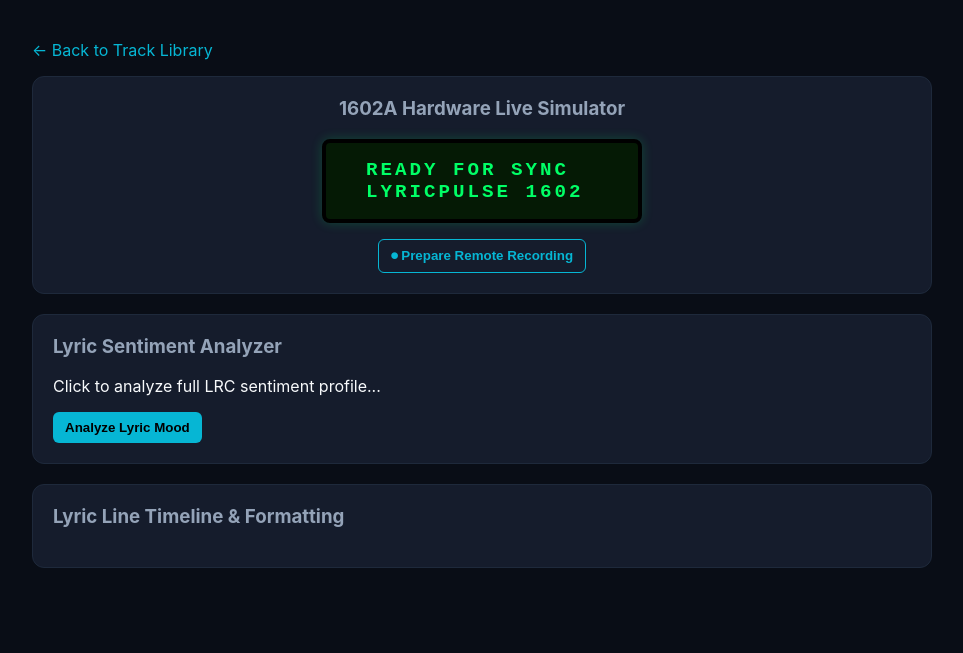
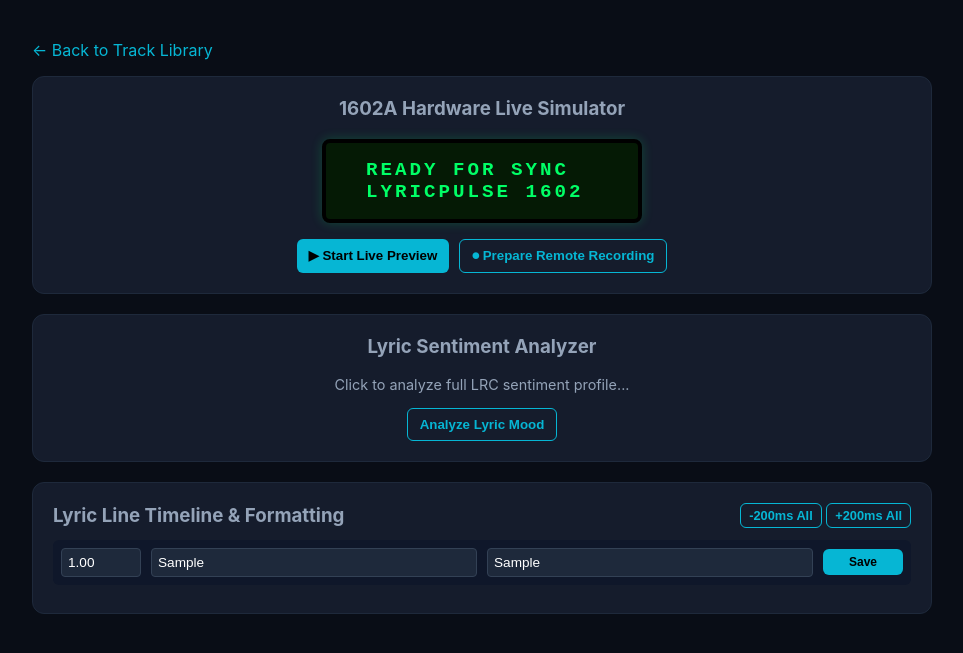
Before and after one commit to retardedmonkeygaming/rpi-lyric-display, a Flask app: page /editor/1 in a window 1280 px wide. Shown: the top 653 px of the page, without its empty margins (158-1121 px from the left). Run offline with Flask 3, Linux system fonts and the light colour scheme; tables that the repository leaves empty hold one stand-in row (values such as "Sample post"); parts of the project's set-up code (start-up, migrations or seed data) failed here and were passed over.

Commit message:
Add API endpoint for song lyrics in JSON format and enhance editor page with live preview and sentiment analysis features

```diff
--- a/web/routes.py
+++ b/web/routes.py
@@ -203,3 +203,11 @@ def analyze_song_sentiment(song_id: int):
     full_text = " ".join([f"{l1} {l2}" for _, l1, l2 in lyrics])
     mood, confidence = SentimentScorer.analyze_text(full_text)
     return jsonify({"status": "success", "suggested_mood": mood, "confidence": confidence})
+from flask import jsonify
+
+@bp.route('/api/songs/<int:song_id>/lyrics-json')
+def get_song_lyrics_json(song_id):
+    lyrics = db.get_song_lyrics(song_id)  # Adjust based on your DB function
+    # Format each line as [timestamp, line1, line2]
+    formatted = [[line[0], line[1], line[2]] for line in lyrics]
+    return jsonify({'status': 'success', 'lyrics': formatted})
--- a/web/templates/editor.html
+++ b/web/templates/editor.html
@@ -3,7 +3,7 @@
 <head>
     <meta charset="UTF-8">
     <meta name="viewport" content="width=device-width, initial-scale=1.0">
-    <title>LyricPulse — Advanced Editor</title>
+    <title>LyricPulse — Advanced Editor: {{ song.title }}</title>
     <style>
         :root { --bg: #090d16; --card: #151c2c; --accent: #06b6d4; --lcd-bg: #051a05; --lcd-text: #00ff66; --text: #f8fafc; }
         body { font-family: -apple-system, BlinkMacSystemFont, "Segoe UI", Roboto, sans-serif; background: var(--bg); color: var(--text); padding: 24px; margin: 0; }
@@ -15,8 +15,9 @@
         .lcd-line { height: 22px; font-size: 1.2rem; font-weight: bold; letter-spacing: 3px; white-space: pre; }
 
         .timeline-row { display: grid; grid-template-columns: 80px 1fr 1fr 80px; gap: 10px; align-items: center; margin-bottom: 8px; background: #0f172a; padding: 8px; border-radius: 6px; }
-        input { background: #1e293b; border: 1px solid #334155; color: #fff; padding: 6px; border-radius: 4px; }
-        .btn { background: var(--accent); color: #000; font-weight: bold; border: none; padding: 8px 12px; border-radius: 6px; cursor: pointer; }
+        input { background: #1e293b; border: 1px solid #334155; color: #fff; padding: 6px; border-radius: 4px; font-size: 0.85rem; width: 100%; box-sizing: border-box; }
+        .btn { background: var(--accent); color: #000; font-weight: bold; border: none; padding: 8px 12px; border-radius: 6px; cursor: pointer; transition: opacity 0.2s; }
+        .btn:hover { opacity: 0.9; }
         .btn-outline { background: transparent; border: 1px solid var(--accent); color: var(--accent); }
     </style>
 </head>
@@ -30,30 +31,102 @@
                 <div class="lcd-line" id="sim-line1">READY FOR SYNC  </div>
                 <div class="lcd-line" id="sim-line2">LYRICPULSE 1602 </div>
             </div>
-            <button class="btn btn-outline" onclick="triggerRemoteRecord()">⏺ Prepare Remote Recording</button>
+            <div style="display:flex; justify-content:center; gap:10px;">
+                <button class="btn" onclick="startSimulatedPlayback()">▶ Start Live Preview</button>
+                <button class="btn btn-outline" onclick="triggerRemoteRecord()">⏺ Prepare Remote Recording</button>
+            </div>
+        </div>
+
+        <div class="card" style="text-align: center;">
+            <h3 style="margin-top:0; color:#94a3b8;">Lyric Sentiment Analyzer</h3>
+            <p id="sentiment-status" style="color:#94a3b8; font-size:0.9rem;">Click to analyze full LRC sentiment profile...</p>
+            <button class="btn btn-outline" onclick="runSentimentAnalysis()">Analyze Lyric Mood</button>
         </div>
 
         <div class="card">
-            <h3 style="margin-top:0; color:#94a3b8;">Lyric Sentiment Analyzer</h3>
-            <p id="sentiment-status">Click to analyze full LRC sentiment profile...</p>
-            <button class="btn" onclick="runSentimentAnalysis()">Analyze Lyric Mood</button>
+            <div style="display:flex; justify-content:space-between; align-items:center; margin-bottom:12px;">
+                <h3 style="margin:0; color:#94a3b8;">Lyric Line Timeline & Formatting</h3>
+                <div>
+                    <button class="btn btn-outline" style="padding:4px 8px; font-size:0.8rem;" onclick="nudgeTimestamps(-200)">-200ms All</button>
+                    <button class="btn btn-outline" style="padding:4px 8px; font-size:0.8rem;" onclick="nudgeTimestamps(200)">+200ms All</button>
+                </div>
+            </div>
+
+            <div id="timeline-container">
+                {% for line in lyrics %}
+                <div class="timeline-row" id="row-{{ loop.index0 }}">
+                    <input type="number" step="0.1" value="{{ '%.2f'|format(line[0]) }}" id="ts-{{ loop.index0 }}">
+                    <input type="text" maxlength="16" value="{{ line[1] }}" id="l1-{{ loop.index0 }}">
+                    <input type="text" maxlength="16" value="{{ line[2] }}" id="l2-{{ loop.index0 }}">
+                    <button class="btn" style="font-size:0.75rem; padding:6px;" onclick="saveLine({{ loop.index0 }})">Save</button>
+                </div>
+                {% else %}
+                <p style="color:#64748b; text-align:center;">No timeline data available for this track.</p>
+                {% endfor %}
+            </div>
         </div>
+    </div>
 
-        <div class="card">
-            <h3 style="margin-top:0; color:#94a3b8;">Lyric Line Timeline & Formatting</h3>
-            <div id="timeline-container">
-                </div>
-        </div>
+    <div id="lyrics-store" style="display: none;">
+        {% for line in lyrics %}
+        <div class="lyric-item" data-ts="{{ line[0] }}" data-l1="{{ line[1] }}" data-l2="{{ line[2] }}"></div>
+        {% endfor %}
     </div>
 
     <script>
         const songId = window.location.pathname.split('/').pop();
 
+        // Parse lyrics safely from the HTML DOM layout (completely avoids VS Code JS-linter errors)
+        const rawLyricsData = [];
+        document.querySelectorAll('.lyric-item').forEach(el => {
+            rawLyricsData.push([
+                parseFloat(el.getAttribute('data-ts')),
+                el.getAttribute('data-l1'),
+                el.getAttribute('data-l2')
+            ]);
+        });
+
+        let previewTimer = null;
+
         function updateSimulator(l1, l2) {
-            document.getElementById('sim-line1').innerText = (l1 || '').padEnd(16, ' ').slice(0,16);
-            document.getElementById('sim-line2').innerText = (l2 || '').padEnd(16, ' ').slice(0,16);
+            document.getElementById('sim-line1').innerText = (l1 || '').padEnd(16, ' ').slice(0, 16);
+            document.getElementById('sim-line2').innerText = (l2 || '').padEnd(16, ' ').slice(0, 16);
         }
 
+        // 1. Simulator Playback Engine
+        function startSimulatedPlayback() {
+            if (rawLyricsData.length === 0) {
+                alert('No lyrics found to preview.');
+                return;
+            }
+            if (previewTimer) clearInterval(previewTimer);
+
+            let startTime = Date.now();
+            updateSimulator("  PLAYING...  ", "                ");
+
+            previewTimer = setInterval(() => {
+                let elapsed = (Date.now() - startTime) / 1000;
+                let activeLine = null;
+
+                for (let i = 0; i < rawLyricsData.length; i++) {
+                    if (elapsed >= rawLyricsData[i][0]) {
+                        activeLine = rawLyricsData[i];
+                    }
+                }
+
+                if (activeLine) {
+                    updateSimulator(activeLine[1], activeLine[2]);
+                }
+
+                let lastTimestamp = rawLyricsData[rawLyricsData.length - 1][0];
+                if (elapsed > lastTimestamp + 3) {
+                    clearInterval(previewTimer);
+                    updateSimulator("    COMPLETE    ", "   READY AGAIN  ");
+                }
+            }, 100);
+        }
+
+        // 2. Sentiment Analyzer Trigger
         async function runSentimentAnalysis() {
             const res = await fetch(`/api/songs/${songId}/analyze-sentiment`);
             const data = await res.json();
@@ -63,13 +136,50 @@
             }
         }
 
+        // 3. Remote Hardware Recording Trigger
         async function triggerRemoteRecord() {
             const res = await fetch('/api/remote/play', {
                 method: 'POST',
                 headers: { 'Content-Type': 'application/json' },
-                body: JSON.stringify({ song_id: parseInt(songId) })
+                body: JSON.stringify({ song_id: parseInt(songId), countdown_sec: 3 })
             });
-            if (res.ok) alert('Remote playback triggered on Raspberry Pi!');
+            const data = await res.json();
+            if (res.ok) {
+                alert('⏺ 1602 LCD Recording Countdown triggered successfully!');
+            } else {
+                alert('Error starting recording: ' + (data.message || 'Engine offline'));
+            }
+        }
+
+        // 4. Line Formatting & Persistence
+        async function saveLine(idx) {
+            const ts = parseFloat(document.getElementById(`ts-${idx}`).value);
+            const line1 = document.getElementById(`l1-${idx}`).value;
+            const line2 = document.getElementById(`l2-${idx}`).value;
+
+            const res = await fetch(`/api/lyrics/${songId}/update-line`, {
+                method: 'POST',
+                headers: { 'Content-Type': 'application/json' },
+                body: JSON.stringify({ index: idx, timestamp_sec: ts, line1: line1, line2: line2 })
+            });
+            const data = await res.json();
+            if (res.ok && data.status === 'success') {
+                location.reload();
+            } else {
+                alert('Failed to update line.');
+            }
+        }
+
+        // 5. Global Timestamp Shift/Nudge
+        async function nudgeTimestamps(ms) {
+            const res = await fetch(`/api/songs/${songId}/nudge`, {
+                method: 'POST',
+                headers: { 'Content-Type': 'application/json' },
+                body: JSON.stringify({ offset_ms: ms })
+            });
+            if (res.ok) {
+                location.reload();
+            }
         }
     </script>
 </body>
```
